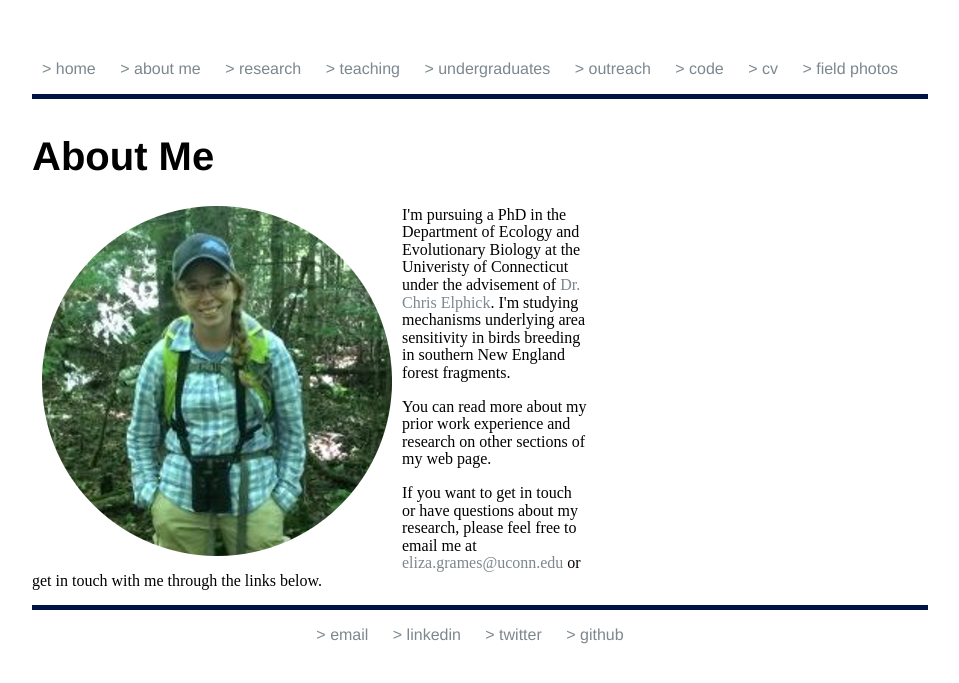
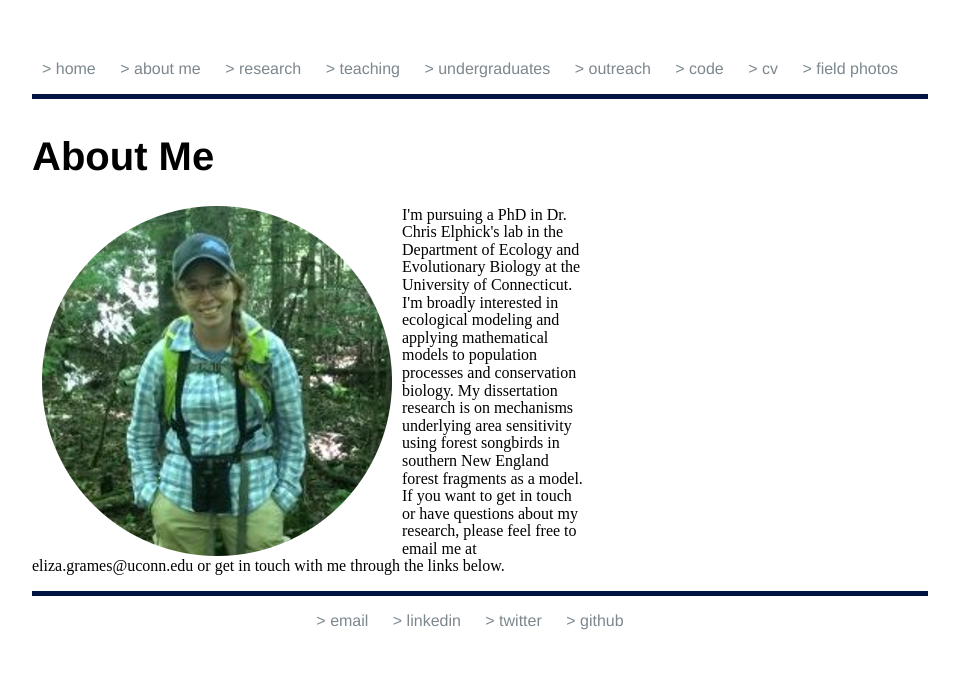
Before and after one commit to elizagrames/elizagrames.github.io, a Jekyll site: the page built from about/index.html, in a window 1280 px wide. Shown: the top 683 px of the page, without its empty margins (160-1119 px from the left). Built offline with Jekyll 4.4.1, drawn with Linux system fonts in a browser that asks for light colours; comment, search, counter and statistics services are not loaded.

Commit message:
Update index.html

```diff
--- a/about/index.html
+++ b/about/index.html
@@ -8,17 +8,8 @@
   <div id="content">
   <h1> About Me</h1>
 	<img src="https://github.com/elizagrames/elizagrames.github.io/blob/master/images/me.png?raw=true" align="left" hspace="10">
-	<p>I'm pursuing a PhD in the Department of Ecology and Evolutionary Biology at the
-		Univeristy of Connecticut
-		under the advisement of <a href="http://elphick.lab.uconn.edu/">Dr. Chris Elphick</a>.
-
-		I'm studying mechanisms underlying area sensitivity in birds breeding in southern New England
-		forest fragments. </p>
-	 <p> You can read more about my
-prior work experience and research on other sections of my web page.</p>
-
-<p>If you want to get in touch or have questions about my research, please feel free to email me at
-<a href="mailto:eliza.grames@uconn.edu">eliza.grames@uconn.edu</a> or get in touch with me through the links below. </p></div>
+	<p>I'm pursuing a PhD in Dr. Chris Elphick's lab in the Department of Ecology and Evolutionary Biology at the University of Connecticut. I'm broadly interested in ecological modeling and applying mathematical models to population processes and conservation biology. My dissertation research is on mechanisms underlying area sensitivity using forest songbirds in southern New England forest fragments as a model. If you want to get in touch or have questions about my research, please feel free to email me at eliza.grames@uconn.edu or get in touch with me through the links below.
+ </p></div>
   <div id="sidebar">
   	<a class="twitter-timeline" data-width="350" data-height="650" data-theme="light"
   	data-link-color="#7c878e"
```
